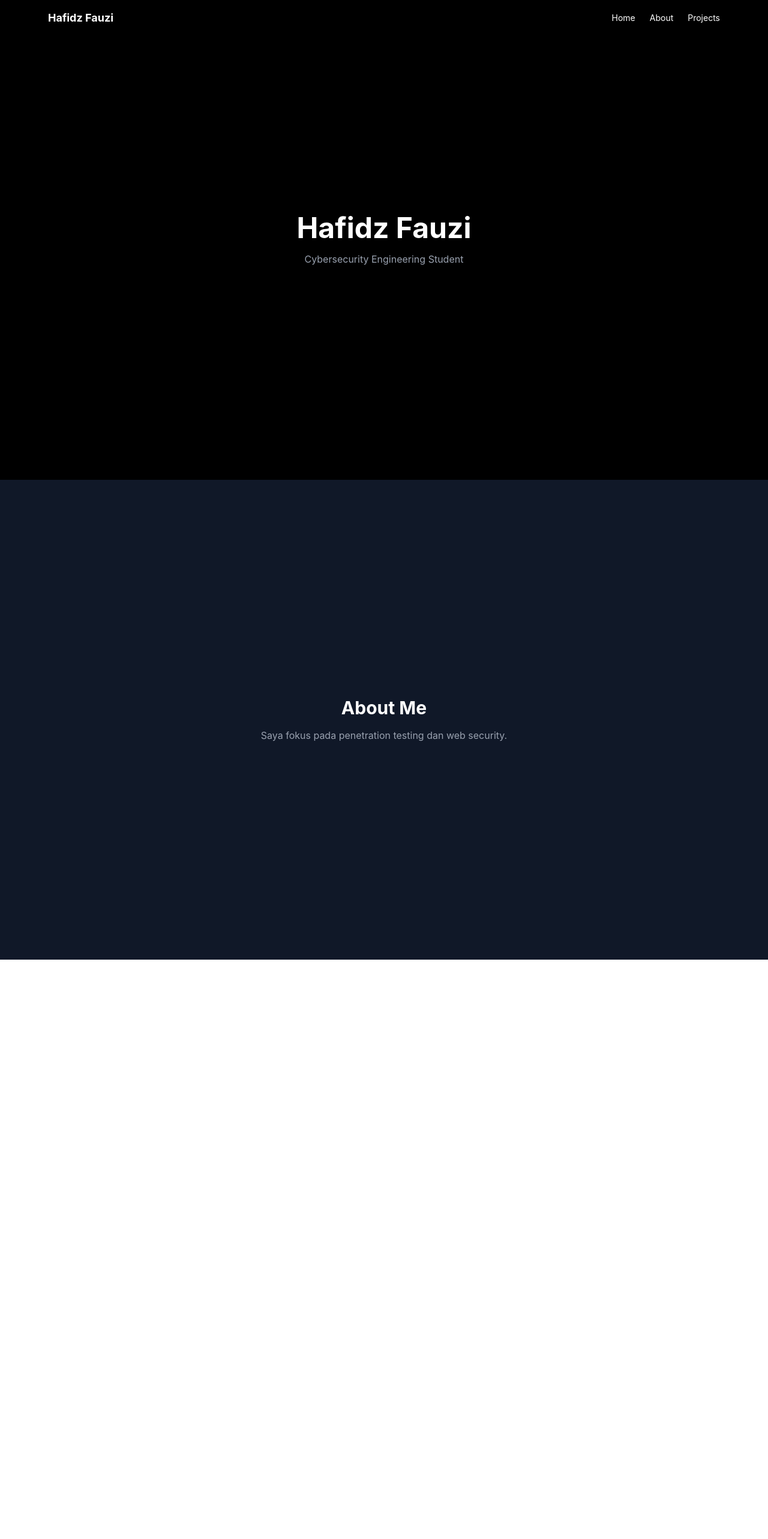
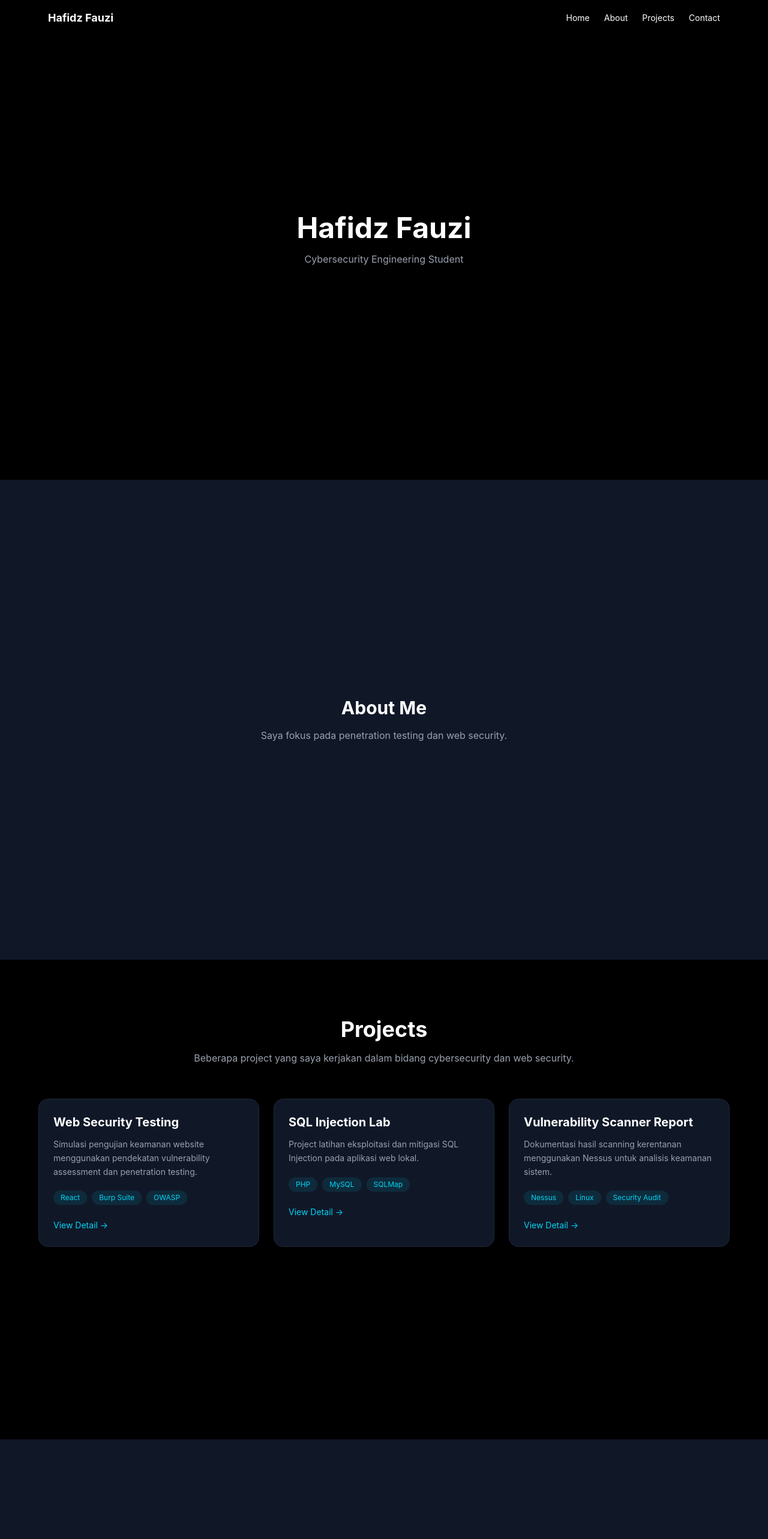
Before and after one commit to hafidzfauzi/Portfolio, a React app: page / in a window 1280 px wide. Shown: the top 2566 px of the page at 60% size. Before the commit the page ends 1600 px from the top, so only its background shows below. Built offline with nearby package versions, Linux system fonts and the light colour scheme; the HTML template or start-up script is replaced by a standard one.

Commit message:
✨ feat(Page): Components
Menambahkan Components seperti Navbar(menambahkan Hero, About, Project, dan Contact) dan Footer, serta menambahlan feat scroll smooth per section di css

```diff
--- a/src/App.jsx
+++ b/src/App.jsx
@@ -6,6 +6,9 @@ import './App.css'
 import Hero from './pages/Hero'
 import About from './pages/About'
 import Navbar from './components/Navbar'
+import Projects from './pages/Projects'
+import Contact from './pages/Contact'
+import Footer from './components/Footer'
 
 function App() {
   return (
@@ -13,6 +16,9 @@ function App() {
       <Navbar />
       <Hero />
       <About />
+      <Projects />
+      <Contact />
+      <Footer />
     </>
   )
 }
--- /dev/null
+++ b/src/components/Footer.jsx
@@ -0,0 +1,9 @@
+export default function Footer() {
+  return (
+    <footer className="bg-black text-gray-400 text-center py-6">
+      <p className="text-sm">
+        © 2026 Hafidz Fauzi. Built with React & Tailwind CSS.
+      </p>
+    </footer>
+  )
+}
--- a/src/components/Navbar.jsx
+++ b/src/components/Navbar.jsx
@@ -2,12 +2,31 @@ export default function Navbar() {
   return (
     <nav className="fixed top-0 w-full bg-black/70 backdrop-blur-md text-white z-50">
       <div className="max-w-6xl mx-auto flex justify-between items-center p-4">
-        <h1 className="font-bold text-lg">Hafidz Fauzi</h1>
+        <a href="#home" className="font-bold text-lg">
+          Hafidz Fauzi
+        </a>
 
         <ul className="flex gap-6 text-sm">
-          <li className="hover:text-gray-400 cursor-pointer">Home</li>
-          <li className="hover:text-gray-400 cursor-pointer">About</li>
-          <li className="hover:text-gray-400 cursor-pointer">Projects</li>
+          <li>
+            <a href="#home" className="hover:text-gray-400 transition">
+              Home
+            </a>
+          </li>
+          <li>
+            <a href="#about" className="hover:text-gray-400 transition">
+              About
+            </a>
+          </li>
+          <li>
+            <a href="#projects" className="hover:text-gray-400 transition">
+              Projects
+            </a>
+          </li>
+          <li>
+            <a href="#contact" className="hover:text-gray-400 transition">
+              Contact
+            </a>
+          </li>
         </ul>
       </div>
     </nav>
--- a/src/index.css
+++ b/src/index.css
@@ -1 +1,5 @@
 @import "tailwindcss";
+
+html {
+  scroll-behavior: smooth;
+}
--- a/src/pages/About.jsx
+++ b/src/pages/About.jsx
@@ -1,6 +1,6 @@
 export default function About() {
   return (
-    <section className="min-h-screen bg-gray-900 text-white flex items-center">
+    <section id="about" className="min-h-screen bg-gray-900 text-white flex items-center">
       <div className="max-w-4xl mx-auto text-center p-6">
 
         <h2 data-aos="fade-up" className="text-3xl font-bold">
--- /dev/null
+++ b/src/pages/Contact.jsx
@@ -0,0 +1,33 @@
+export default function Contact() {
+  return (
+    <section id="contact" className="scroll-mt-20 min-h-screen bg-gray-900 text-white flex items-center px-6 py-24">
+      <div className="max-w-4xl mx-auto text-center">
+        <h2 data-aos="fade-up" className="text-4xl font-bold">
+          Contact Me
+        </h2>
+
+        <p data-aos="fade-up" data-aos-delay="150" className="mt-4 text-gray-400">
+          Tertarik bekerja sama atau ingin berdiskusi seputar cybersecurity?
+          Silakan hubungi saya.
+        </p>
+
+        <div data-aos="fade-up" data-aos-delay="300" className="mt-8 flex flex-col sm:flex-row gap-4 justify-center">
+          <a
+            href="mailto:emailkamu@example.com"
+            className="px-6 py-3 rounded-full bg-cyan-400 text-black font-semibold hover:bg-cyan-300 transition"
+          >
+            Email Me
+          </a>
+
+          <a
+            href="https://github.com/usernamekamu"
+            target="_blank"
+            className="px-6 py-3 rounded-full border border-cyan-400 text-cyan-400 hover:bg-cyan-400 hover:text-black transition"
+          >
+            GitHub
+          </a>
+        </div>
+      </div>
+    </section>
+  )
+}
--- a/src/pages/Hero.jsx
+++ b/src/pages/Hero.jsx
@@ -1,6 +1,6 @@
 export default function Hero() {
   return (
-    <section className="h-screen flex items-center justify-center bg-black text-white">
+    <section id="home" className="h-screen flex items-center justify-center bg-black text-white">
       <div data-aos="fade-up" className="text-center">
         <h1 className="text-5xl font-bold">
           Hafidz Fauzi
--- /dev/null
+++ b/src/pages/Projects.jsx
@@ -0,0 +1,68 @@
+const projects = [
+  {
+    title: 'Web Security Testing',
+    desc: 'Simulasi pengujian keamanan website menggunakan pendekatan vulnerability assessment dan penetration testing.',
+    tech: ['React', 'Burp Suite', 'OWASP'],
+  },
+  {
+    title: 'SQL Injection Lab',
+    desc: 'Project latihan eksploitasi dan mitigasi SQL Injection pada aplikasi web lokal.',
+    tech: ['PHP', 'MySQL', 'SQLMap'],
+  },
+  {
+    title: 'Vulnerability Scanner Report',
+    desc: 'Dokumentasi hasil scanning kerentanan menggunakan Nessus untuk analisis keamanan sistem.',
+    tech: ['Nessus', 'Linux', 'Security Audit'],
+  },
+]
+
+export default function Projects() {
+  return (
+    <section id="projects" className="min-h-screen bg-black text-white py-24 px-6">
+      <div className="max-w-6xl mx-auto">
+        <div className="text-center mb-14">
+          <h2 data-aos="fade-up" className="text-4xl font-bold">
+            Projects
+          </h2>
+          <p data-aos="fade-up" data-aos-delay="150" className="mt-4 text-gray-400">
+            Beberapa project yang saya kerjakan dalam bidang cybersecurity dan web security.
+          </p>
+        </div>
+
+        <div className="grid md:grid-cols-3 gap-6">
+          {projects.map((project, index) => (
+            <div
+              key={index}
+              data-aos="fade-up"
+              data-aos-delay={index * 200}
+              className="bg-gray-900 border border-gray-800 rounded-2xl p-6 hover:-translate-y-2 hover:border-cyan-400 transition duration-300"
+            >
+              <h3 className="text-xl font-bold mb-3">
+                {project.title}
+              </h3>
+
+              <p className="text-gray-400 text-sm leading-relaxed">
+                {project.desc}
+              </p>
+
+              <div className="flex flex-wrap gap-2 mt-5">
+                {project.tech.map((item, i) => (
+                  <span
+                    key={i}
+                    className="text-xs bg-cyan-400/10 text-cyan-400 px-3 py-1 rounded-full"
+                  >
+                    {item}
+                  </span>
+                ))}
+              </div>
+
+              <button className="mt-6 text-sm text-cyan-400 hover:text-cyan-300">
+                View Detail →
+              </button>
+            </div>
+          ))}
+        </div>
+      </div>
+    </section>
+  )
+}
```
